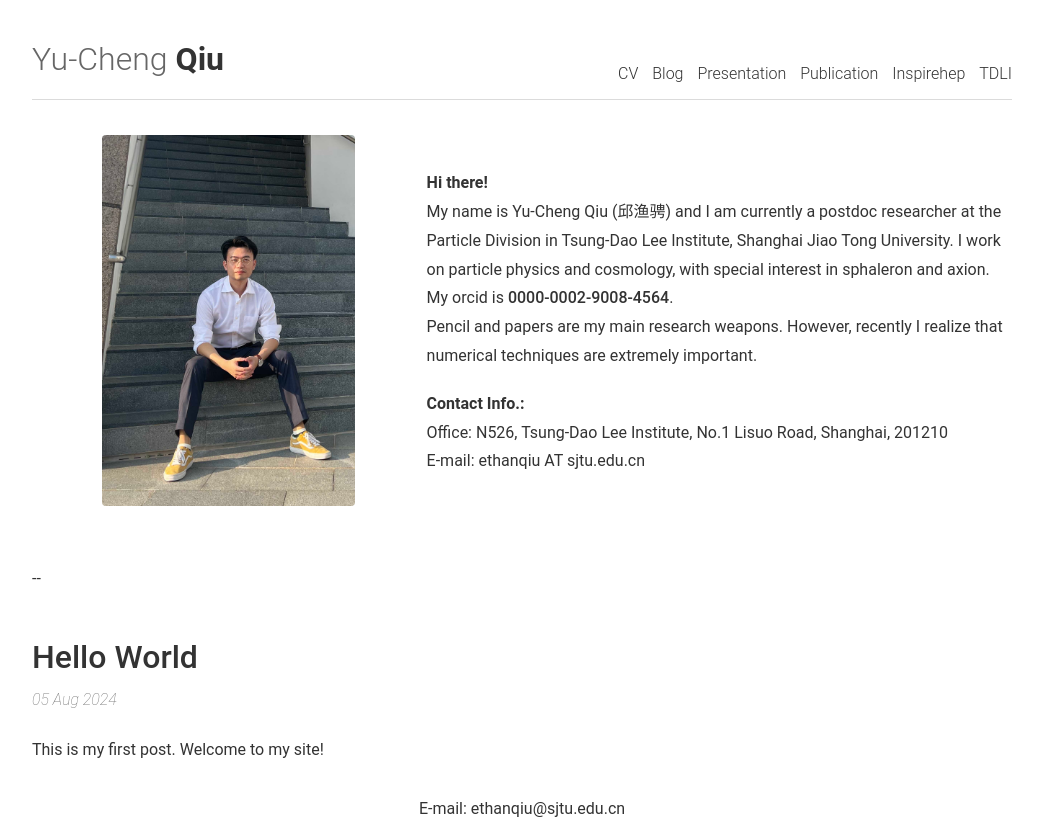
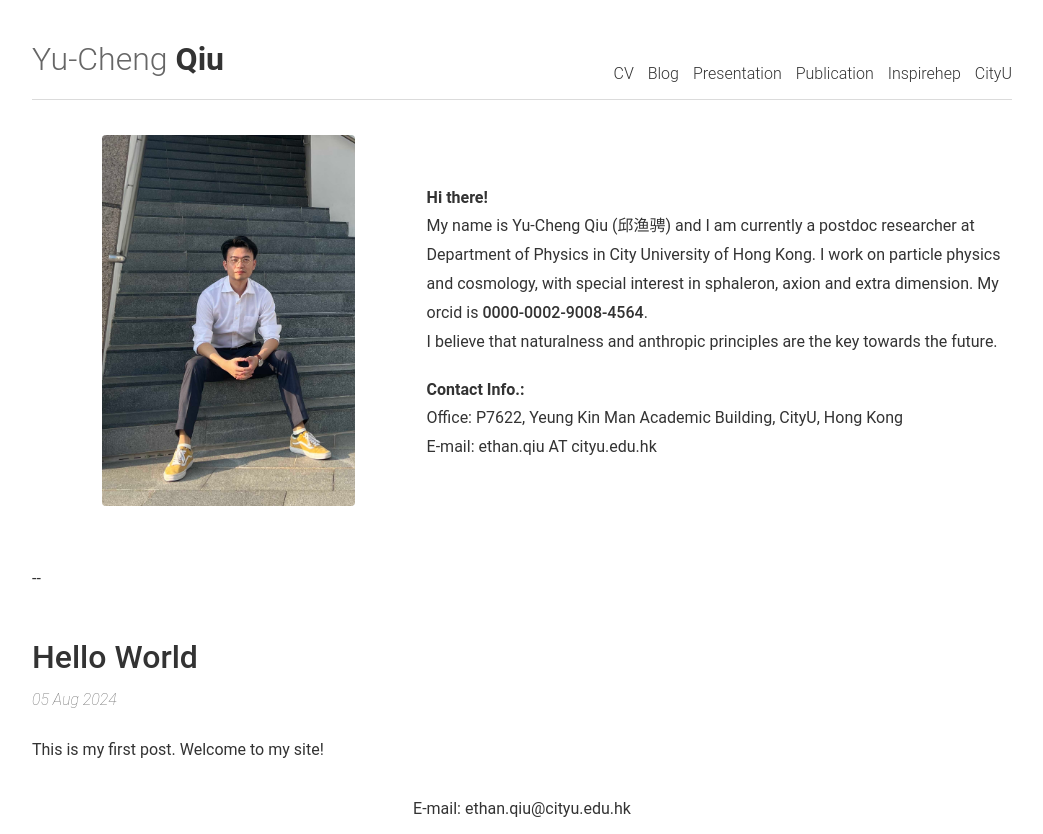
Before and after one commit to qiuyucheng-hep/qiuyucheng-hep.github.io, a Jekyll site: the page built from index.html, in a window 1280 px wide, cut to the strip 104-938 px from the top of the page. Shown: the whole strip, without its empty margins (118-1161 px from the left). Built offline with Jekyll 4.4.1, drawn with Linux system fonts in a browser that asks for light colours; the list of posts is cut into pages by our own code.

Commit message:
update index page and cv files

```diff
--- a/CV.html
+++ b/CV.html
@@ -35,7 +35,7 @@ li {
 <h2>Curriculum Vitae</h2>
 
 <p style="margin-bottom:1em">
-<a href="{{ site.url }}/files/CV_QIU_Yucheng.pdf">[PDF]</a>
+<a href="{{ site.url }}/files/fullCV_QIU.pdf">[PDF]</a>
 </p>
 
 <h3>Education</h3>
--- a/_includes/footer.html
+++ b/_includes/footer.html
@@ -1 +1 @@
-<footer><span>E-mail: ethanqiu@sjtu.edu.cn</span></footer>
+<footer><span>E-mail: ethan.qiu@cityu.edu.hk</span></footer>
--- a/_includes/link.html
+++ b/_includes/link.html
@@ -1,2 +1,2 @@
 <a href="https://inspirehep.net/authors/1712090">Inspirehep</a>
-<a href="https://tdli.sjtu.edu.cn/EN">TDLI</a>
+<a href="https://scholars.cityu.edu.hk/en/persons/yucheng-qiu/">CityU</a>
--- a/index.html
+++ b/index.html
@@ -5,7 +5,7 @@ layout: default
 <table width="100%">
    <tr>
       <td width="40%"><img src="/img/Personal_Photo_Q.jpg" alt="photo" width="252.72" height="370.62"></td>
-      <td width="60%"> <p><b>Hi there!</b><br> My name is Yu-Cheng Qiu (邱渔骋) and I am currently a postdoc researcher at the Particle Division in Tsung-Dao Lee Institute, Shanghai Jiao Tong University. I work on particle physics and cosmology, with special interest in sphaleron and axion. My orcid is <a href="https://orcid.org/0000-0002-9008-4564">0000-0002-9008-4564</a>.<br> Pencil and papers are my main research weapons. However, recently I realize that numerical techniques are extremely important.</p> <p><b>Contact Info.:</b><br> Office: N526, Tsung-Dao Lee Institute, No.1 Lisuo Road, Shanghai, 201210<br> E-mail: ethanqiu AT sjtu.edu.cn</p> </td>
+      <td width="60%"> <p><b>Hi there!</b><br> My name is Yu-Cheng Qiu (邱渔骋) and I am currently a postdoc researcher at Department of Physics in City University of Hong Kong. I work on particle physics and cosmology, with special interest in sphaleron, axion and extra dimension. My orcid is <a href="https://orcid.org/0000-0002-9008-4564">0000-0002-9008-4564</a>.<br> I believe that naturalness and anthropic principles are the key towards the future.</p> <p><b>Contact Info.:</b><br> Office: P7622, Yeung Kin Man Academic Building, CityU, Hong Kong  <br> E-mail: ethan.qiu AT cityu.edu.hk</p> </td>
    </tr>
 </table>
 
```
Also changed, not shown: 2 other files.
